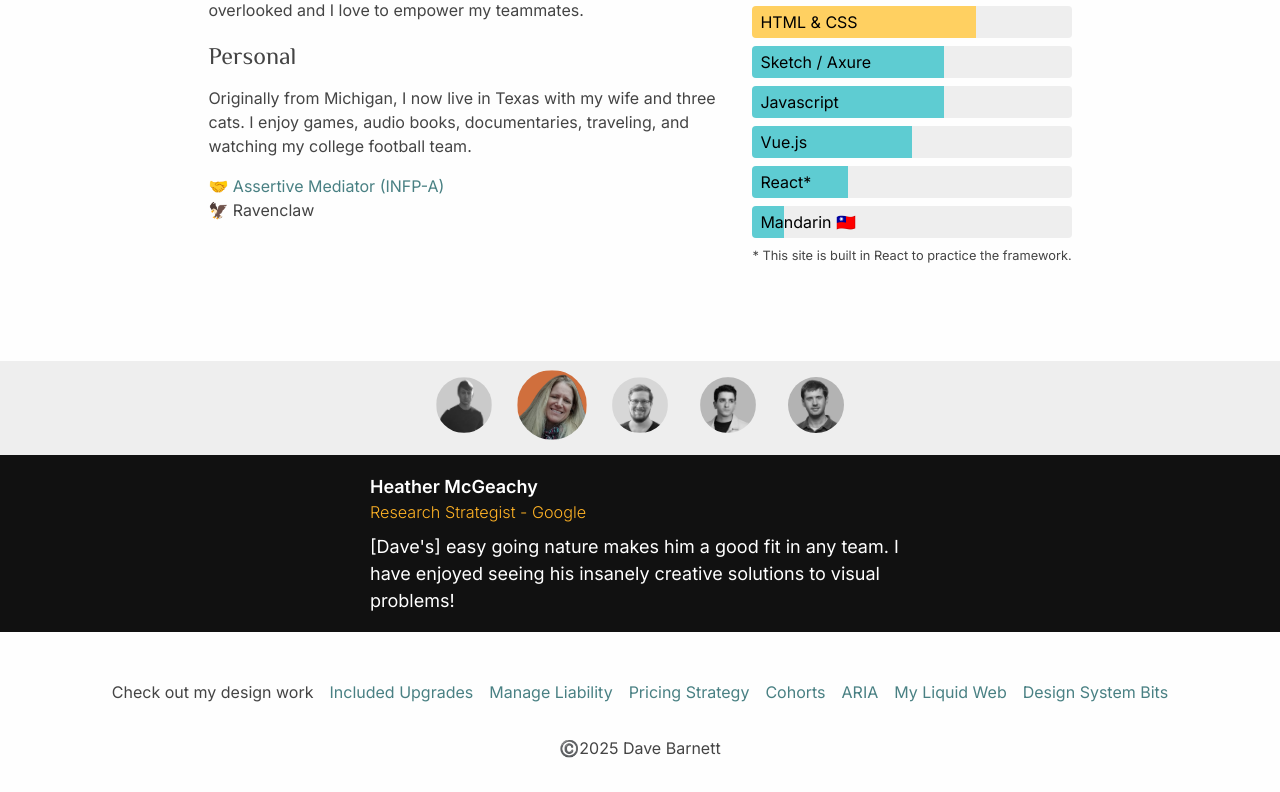
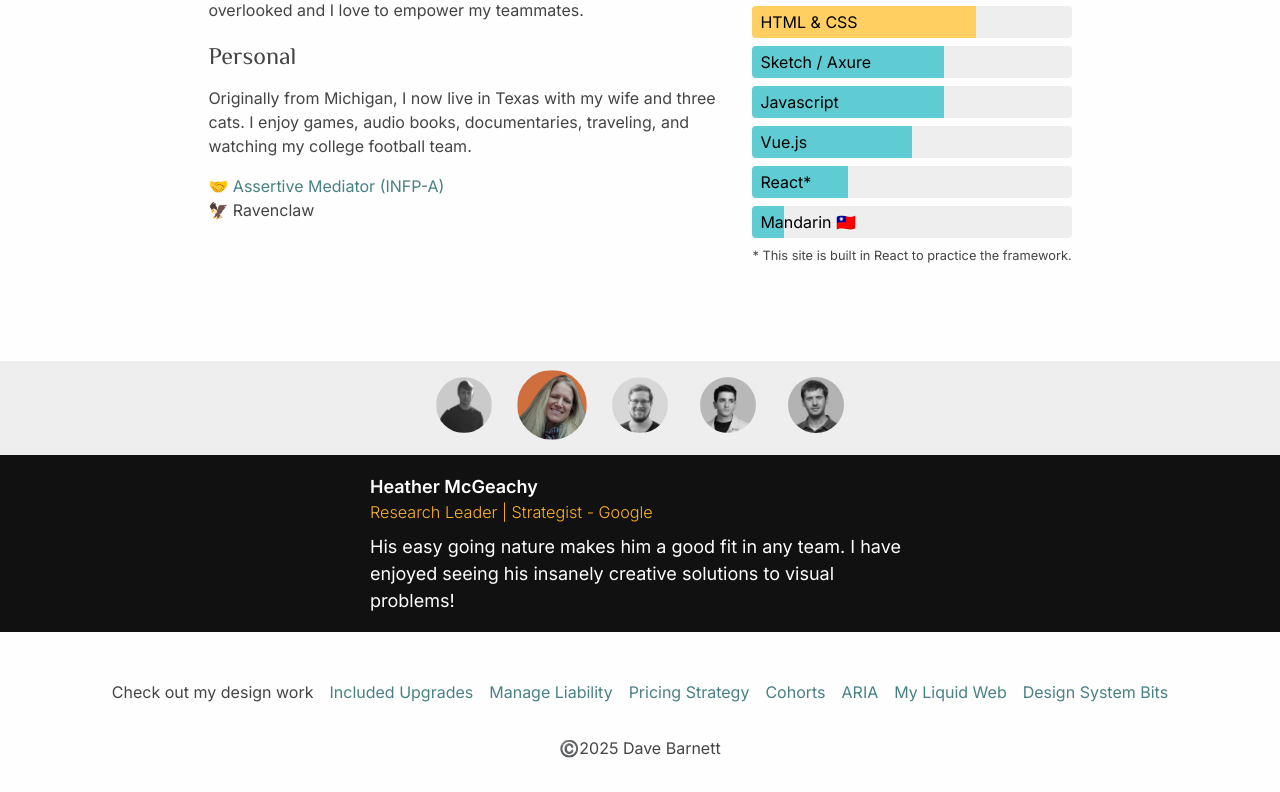
Before and after one commit to ralox/barnett.cc, a React (Create React App) app: page / in a window 1280 px wide. Shown: the part 2932-3724 px from the top of the page. Built offline with nearby package versions, Linux system fonts and the light colour scheme.

Commit message:
update rec from Heather

```diff
--- a/src/components/Recs.js
+++ b/src/components/Recs.js
@@ -58,8 +58,8 @@ export default function Recs() {
       id: 1,
       recName:"Heather McGeachy",
       imgSrc:"heather.png",
-      recTitle:"Research Strategist - Google",
-      recQuote:"[Dave's] easy going nature makes him a good fit in any team. I have enjoyed seeing his insanely creative solutions to visual problems!"
+      recTitle:"Research Leader | Strategist - Google",
+      recQuote:"His easy going nature makes him a good fit in any team. I have enjoyed seeing his insanely creative solutions to visual problems!"
     },
     {
       id: 2,
```
